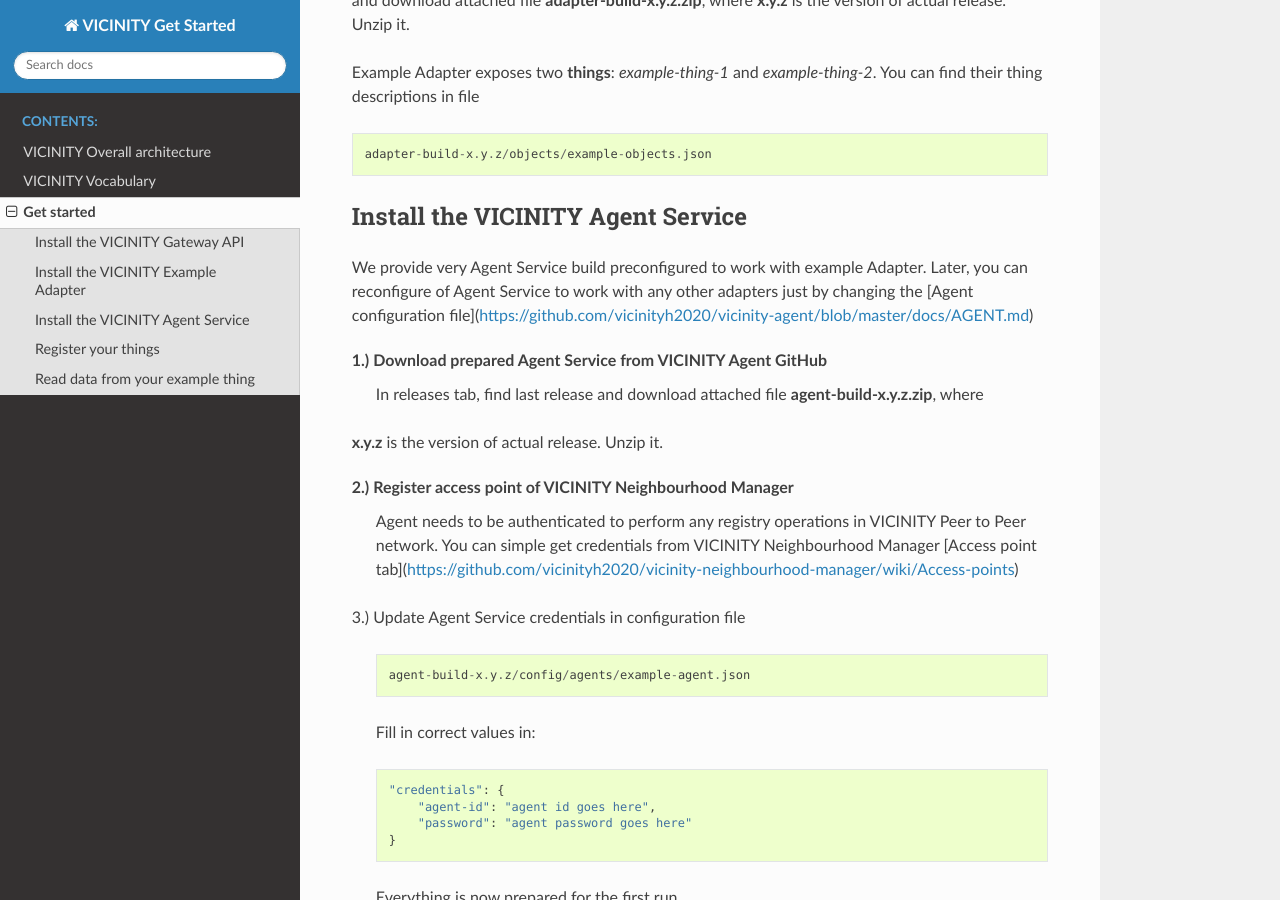
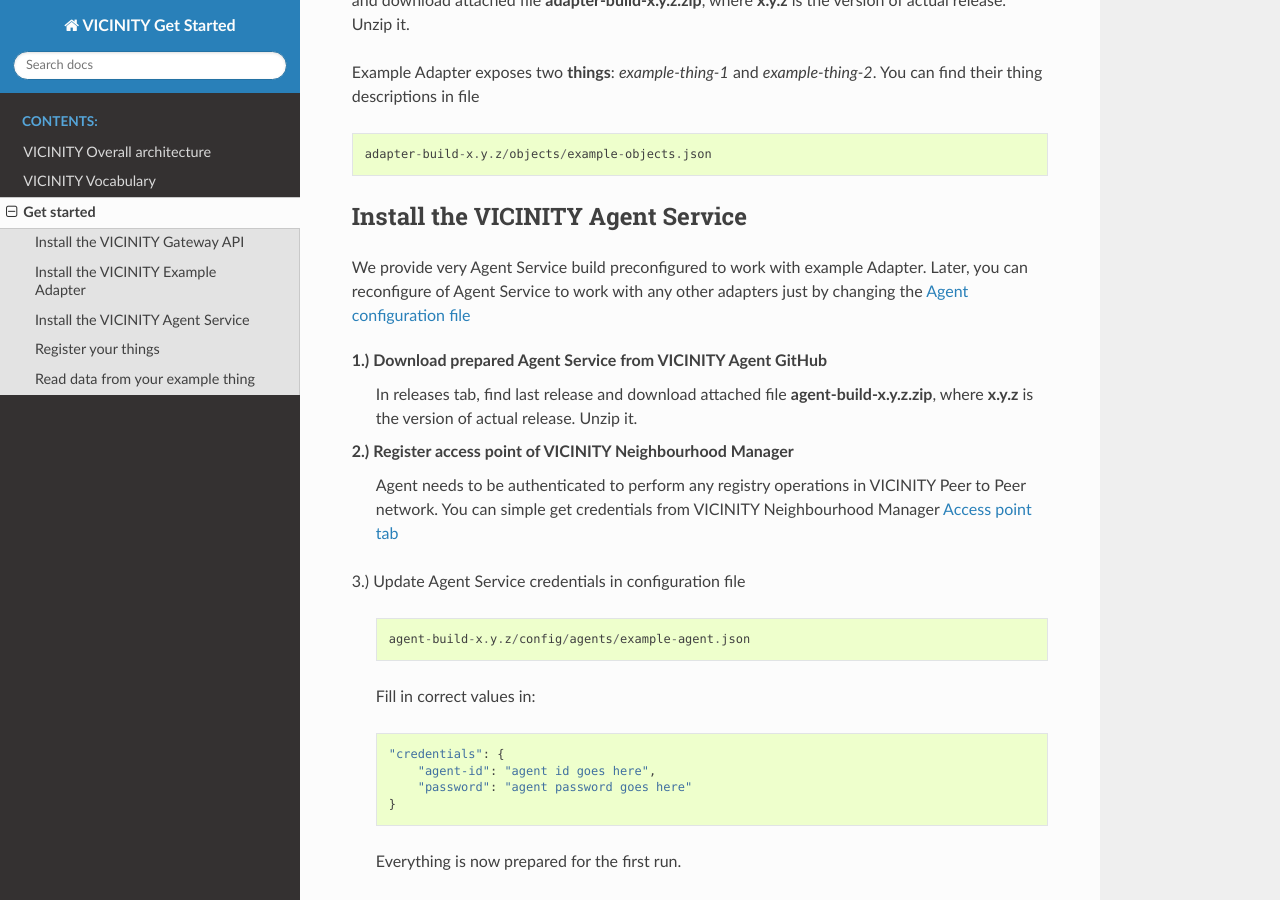
Before and after one commit to vicinityh2020/vicinity-get-started, a Sphinx documentation site: the page built from docs/getstarted.rst, in a window 1280 px wide and 900 px high, scrolled down 1521 px. Built offline with Sphinx 7.4.7 and the Read the Docs theme 2.0.0, drawn with Linux system fonts in a browser that asks for light colours; formulas are drawn with MathJax 3.

Commit message:
Update getstarted.rst

```diff
--- a/docs/getstarted.rst
+++ b/docs/getstarted.rst
@@ -88,14 +88,13 @@
 -----------------------------------------------
 
 We provide very Agent Service build preconfigured to work with example Adapter.
-Later, you can reconfigure of Agent Service to work with any other adapters just by changing the [Agent configuration file](https://github.com/vicinityh2020/vicinity-agent/blob/master/docs/AGENT.md)
+Later, you can reconfigure of Agent Service to work with any other adapters just by changing the `Agent configuration file  <https://github.com/vicinityh2020/vicinity-agent/blob/master/docs/AGENT.md>`_
 
 1.) Download prepared Agent Service from VICINITY Agent GitHub
-  In releases tab, find last release and download attached file **agent-build-x.y.z.zip**, where
-**x.y.z** is the version of actual release. Unzip it.
+  In releases tab, find last release and download attached file **agent-build-x.y.z.zip**, where **x.y.z** is the version of actual release. Unzip it.
 
 2.) Register access point of VICINITY Neighbourhood Manager
-  Agent needs to be authenticated to perform any registry operations in VICINITY Peer to Peer network. You can simple get credentials from VICINITY Neighbourhood Manager [Access point tab](https://github.com/vicinityh2020/vicinity-neighbourhood-manager/wiki/Access-points)
+  Agent needs to be authenticated to perform any registry operations in VICINITY Peer to Peer network. You can simple get credentials from VICINITY Neighbourhood Manager `Access point tab <https://github.com/vicinityh2020/vicinity-neighbourhood-manager/wiki/Access-points>`_
 
 3.) Update Agent Service credentials in configuration file
 
```
